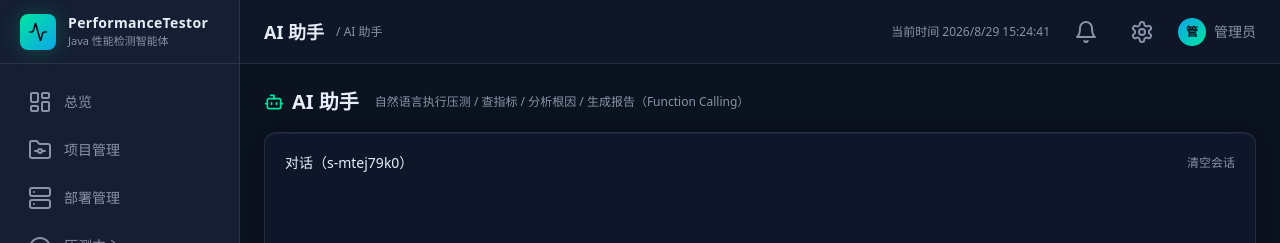
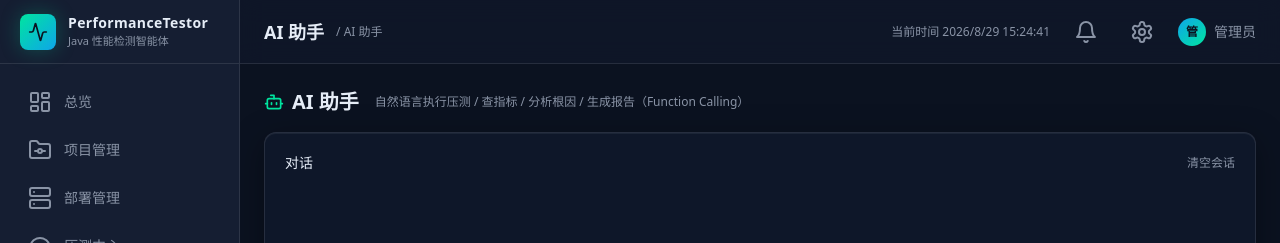
Before and after one commit to wymix-tech/PerformanceTestor, a Vue app in the folder perf-web/: page /ai in a window 1280 px wide. Shown: the top 243 px of the page. Built offline with nearby package versions, Linux system fonts and the light colour scheme; no server answers; what tdesign-vue-next would draw is missing.

Commit message:
fix(AI助手): 对话标题隐藏 sessionId，仅页面内部维护

```diff
--- a/perf-web/src/views/AiAssistantView.vue
+++ b/perf-web/src/views/AiAssistantView.vue
@@ -9,7 +9,7 @@
     <!-- 对话流（全宽） -->
     <div class="glass-card p-5 flex flex-col relative" style="height: calc(100vh - 180px)">
         <div class="flex items-center justify-between mb-3">
-          <div class="text-sm font-medium">对话（{{ sessionId }}）</div>
+          <div class="text-sm font-medium">对话</div>
           <button class="text-xs text-fg-sub hover:text-fg-main" @click="clearSession">清空会话</button>
         </div>
 
```
